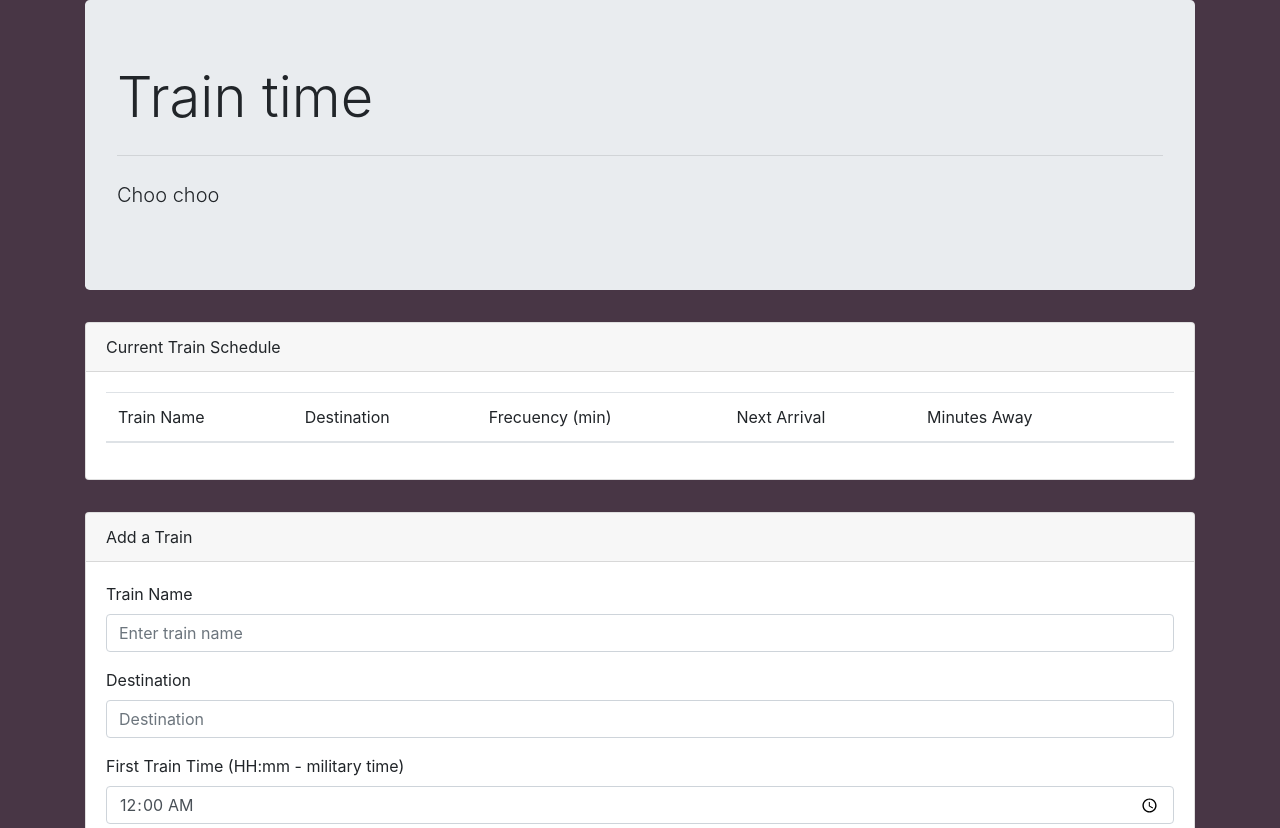
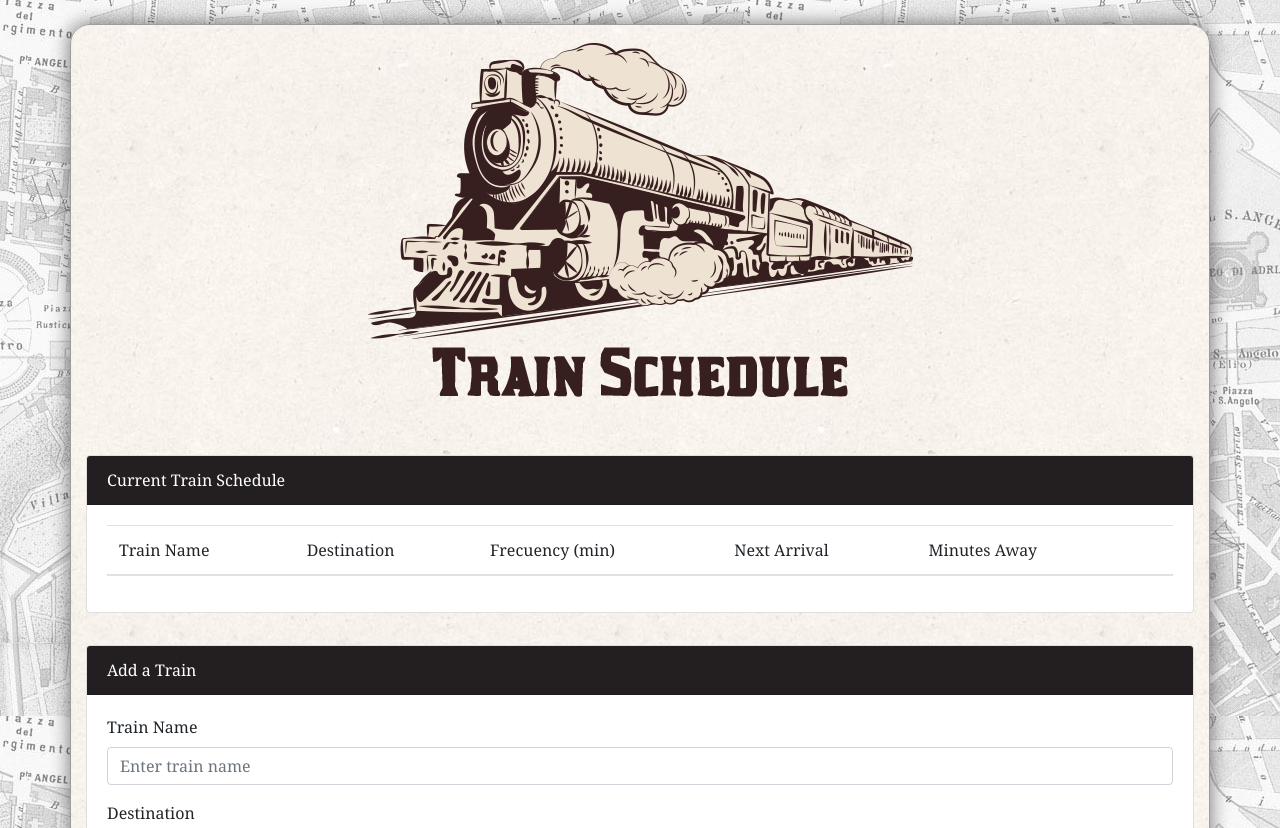
Before and after one commit to darkyer/Train-Scheduler, a plain HTML site: page index.html in a window 1280 px wide. Shown: the top 828 px of the page. Drawn offline with nearby package versions, Linux system fonts and the light colour scheme; no server answers.

Commit message:
design changes

```diff
--- a/assets/css/style.css
+++ b/assets/css/style.css
@@ -1,5 +1,33 @@
 body{
-    background-color:#483645;
+    background-image: url("../images/bg.jpg");
+    font-family: 'Noto Serif', serif;
+}
+
+.logo{
+    margin-top: 1em;
+    margin-bottom: 2.5em;
+}
+
+.card-header{
+    background-color: #231f20;
+    color: white;
+}
+
+.container{
+
+    background-image: url("../images/contentBG.jpg");
+    border-color: rgb(156, 156, 156);
+    border-style: solid;
+    border-radius: 20px;
+    border-width: 1px;
+    -webkit-box-shadow: 0px 0px 18px 2px rgba(0,0,0,0.45);
+-moz-box-shadow: 0px 0px 18px 2px rgba(0,0,0,0.45);
+box-shadow: 0px 0px 18px 2px rgba(0,0,0,0.45);
+Copy Text
+}
+
+.remove-button{
+    margin:5px;
 }
 
 .mb-6 {
--- a/assets/javascript/app.js
+++ b/assets/javascript/app.js
@@ -104,7 +104,7 @@ $(document).ready(function () {
 
         var removeButton = $("<button>");
         var trainId = key;
-        removeButton.addClass("btn btn-primary");
+        removeButton.addClass("btn btn-primary remove-button");
         removeButton.attr("data-id", trainId);
         removeButton.attr("id", "removeTrain");
         var icon = $("<i class='icon-trash'></i> icon-trash")
--- a/index.html
+++ b/index.html
@@ -9,26 +9,24 @@
   <link rel="stylesheet" href="https://stackpath.bootstrapcdn.com/bootstrap/4.3.1/css/bootstrap.min.css"
     integrity="sha384-ggOyR0iXCbMQv3Xipma34MD+dH/1fQ784/j6cY/iJTQUOhcWr7x9JvoRxT2MZw1T" crossorigin="anonymous">
   <link rel="stylesheet" href="assets/css/style.css">
-  <!-- <link href="https://netdna.bootstrapcdn.com/twitter-bootstrap/2.3.2/css/bootstrap-combined.no-icons.min.css"
-    rel="stylesheet"> -->
+  <link href="https://fonts.googleapis.com/css?family=Noto+Serif" rel="stylesheet">
   <link href="https://netdna.bootstrapcdn.com/font-awesome/3.2.1/css/font-awesome.css" rel="stylesheet">
   <script type="text/javascript" src="https://cdnjs.cloudflare.com/ajax/libs/jquery/3.2.1/jquery.min.js"></script>
   <title>Train Scheduler</title>
 </head>
 
 <body>
-  <div class="container">
-    <div class="jumbotron">
-      <h1 class="display-4">Train time</h1>
-      <hr class="my-4">
-      <p class="lead">Choo choo</p>
+  <div class="container mt-4 mb-4">
+
+    <div class="col-12 col-md-12 col-lg-12 text-center">
+      <img src="assets/images/logo.png" class="img-fluid logo" alt="Responsive image">
     </div>
 
     <div class="card mb-6">
       <div class="card-header">
         Current Train Schedule
       </div>
-      <div class="card-body">
+      <div class="card-body table-responsive">
         <table class="table table-hover">
           <thead>
             <tr>
@@ -46,7 +44,7 @@
       </div>
     </div>
 
-    <div class="card">
+    <div class="card mb-4">
       <div class="card-header">
         Add a Train
       </div>
```
Also changed, not shown: assets/images/bg.jpg (added), assets/images/contentBG.jpg (added), assets/images/logo.png (added).
